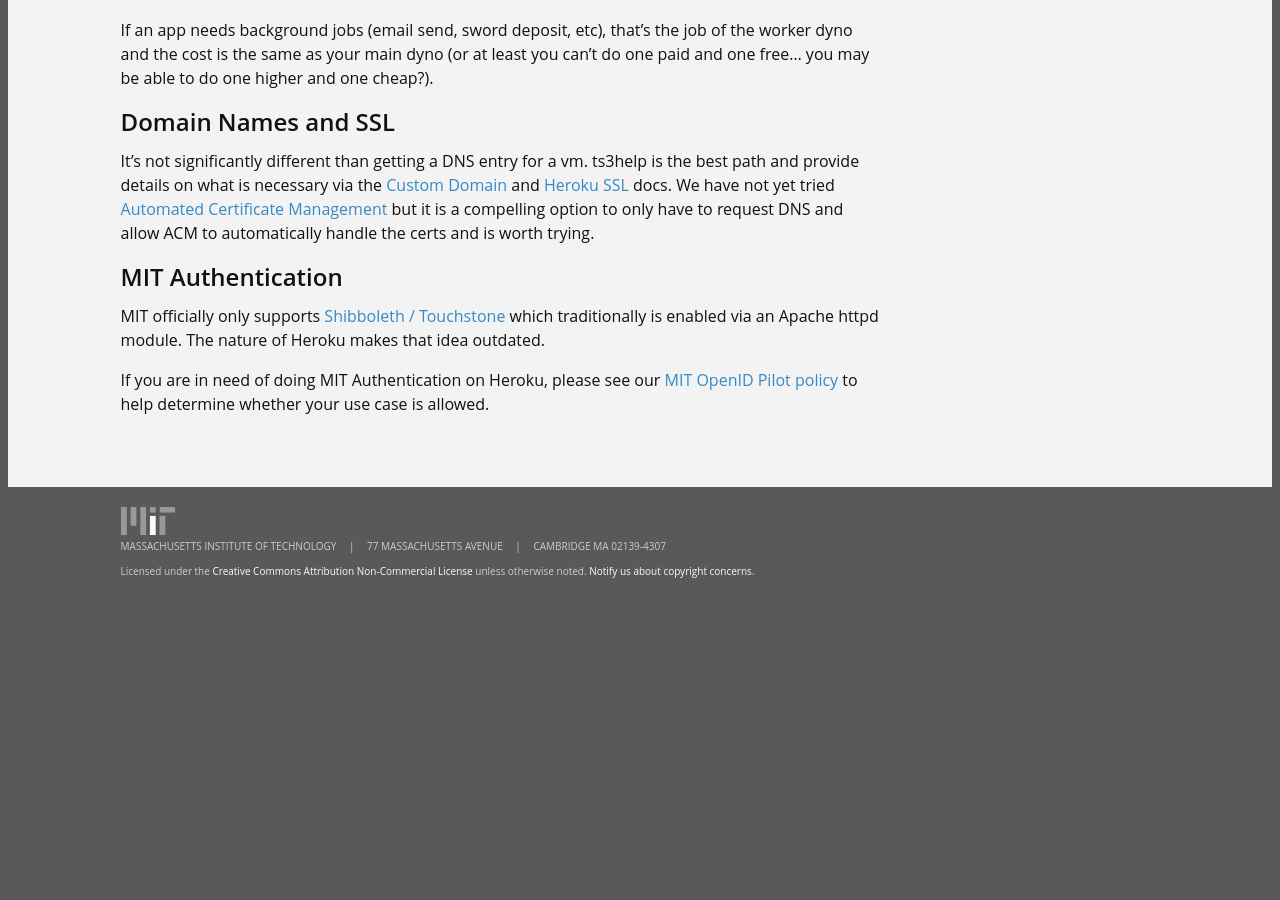
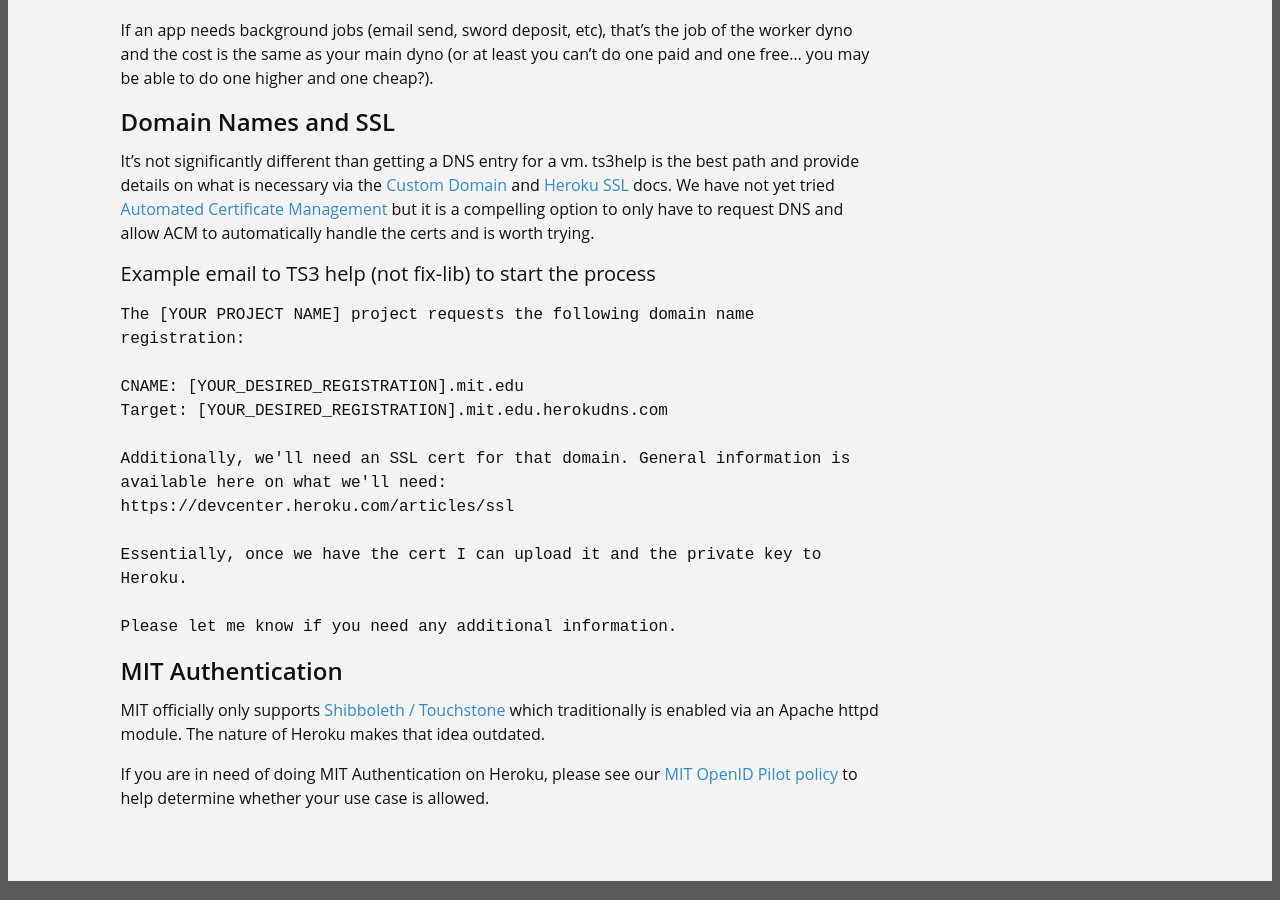
Before and after one commit to MITLibraries/guides, a Jekyll site: the page built from heroku.md, in a window 1280 px wide and 900 px high, scrolled down 3346 px. Built offline with Jekyll 4.4.1, drawn with Linux system fonts in a browser that asks for light colours; emoji names are drawn with the system emoji font; our own code applies the rules of GitHub Pages for plain Markdown files; before the commit the page ends 3945 px from its top, so only the background shows below that.

Commit message:
add dns and ssl request info

````diff
--- a/heroku.md
+++ b/heroku.md
@@ -215,6 +215,24 @@
 but it is a compelling option to only have to request DNS and
 allow ACM to automatically handle the certs and is worth trying.
 
+### Example email to TS3 help (not fix-lib) to start the process
+
+```
+The [YOUR PROJECT NAME] project requests the following domain name
+registration:
+
+CNAME: [YOUR_DESIRED_REGISTRATION].mit.edu
+Target: [YOUR_DESIRED_REGISTRATION].mit.edu.herokudns.com
+
+Additionally, we'll need an SSL cert for that domain. General information is
+available here on what we'll need:
+https://devcenter.heroku.com/articles/ssl
+
+Essentially, once we have the cert I can upload it and the private key to
+Heroku.
+
+Please let me know if you need any additional information.
+```
 
 ## MIT Authentication
 
````
